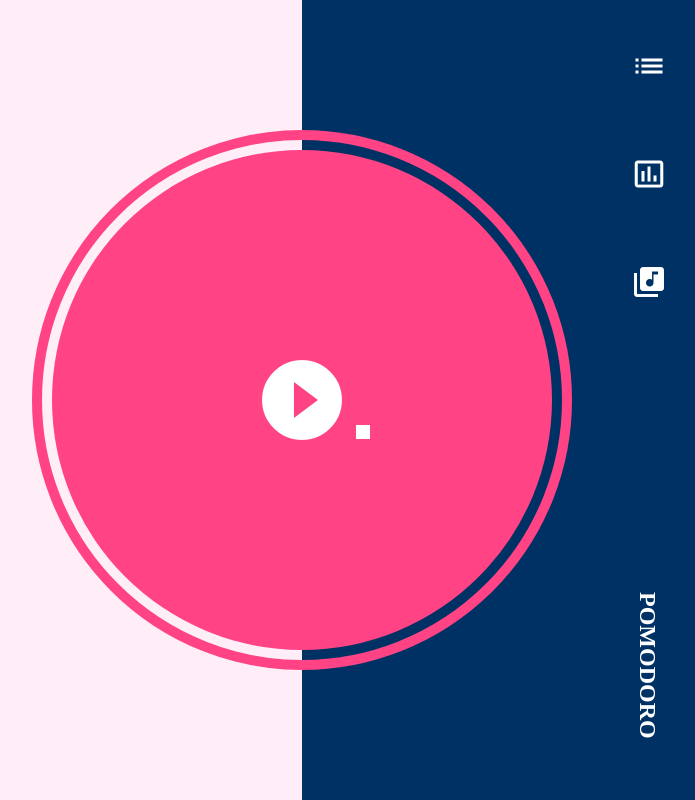
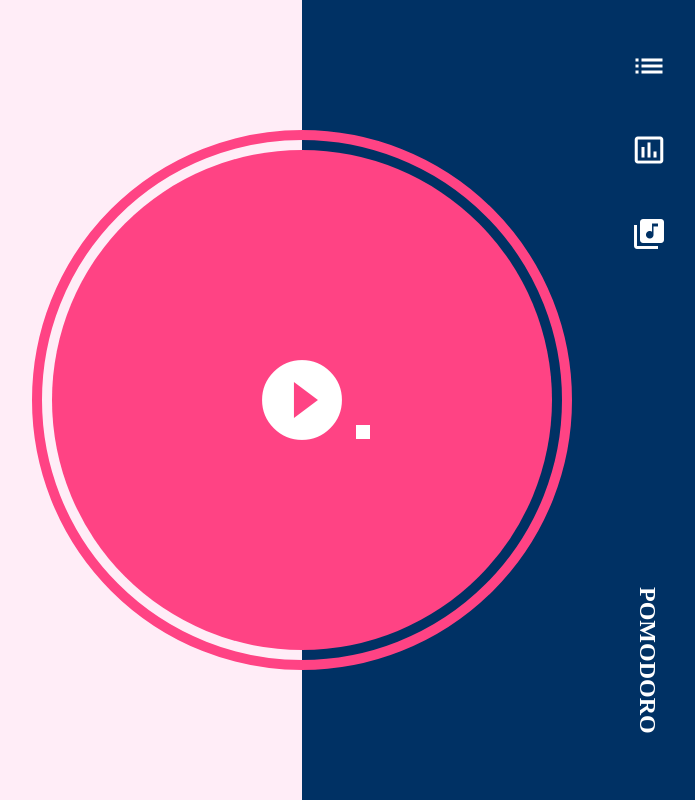
Before and after one commit to vicky2490/pomodoroTechnique, a React (Create React App) app: page / in a window 1280 px wide. Shown: the whole page, without its empty margins (528-1223 px from the left). Built offline with nearby package versions, Linux system fonts and the light colour scheme.

Commit message:
調整right content，不透過relative的方式

```diff
--- a/src/App.css
+++ b/src/App.css
@@ -2,11 +2,12 @@
   width: 1280px;
   height: auto;
   margin: 0 auto;
+  position: relative;
 }
 
 .flex {
   display: flex;
-  /* outline: 1px solid yellow; */
+  /* outline: 5px solid yellow; */
   align-items:center;
   justify-content:center;
 }
@@ -35,6 +36,11 @@
   width: 450px;
   height: 800px;
   background-color: #003164;
+  padding: 48px 85px 48px 0;
+  display: flex;
+  flex-direction: column;
+  align-items: flex-end;
+  /* outline: 2px solid green; */
 }
 
 .outside-circle {
@@ -75,19 +81,10 @@
 
 .menu-list {
   width: 36px;
-  height: 252px;
-  position: absolute;
-  right: 85px;
-  top: 48px;
+  height: 204px;
   display: flex;
   flex-direction: column;
   justify-content: space-between;
-}
-
-.menu-relative {
-  position: relative;
-  width: 450px;
-  height: 800px;
 }
 
 .menu-icon {
@@ -96,16 +93,15 @@
 }
 
 .slogan {
-  width: 165px;
+  width: 31px;
   height: 31px;
-  position: absolute;
-  right: 25px;
-  bottom: 110px;
   color: white;
   font-family: Futura;
   font-size: 24px;
   font-weight: bold;
   /* outline: 2px solid green; */
   transform:rotate(90deg);
-
+  display: flex;
+  transform-origin: 12px 12px;
+  margin-top: 335px;
 }
--- a/src/App.js
+++ b/src/App.js
@@ -11,9 +11,7 @@ function App() {
           <div className="outside-circle flex">
             <div className="middle-circle flex">
               <div className="play-arrow-relative">
-                {/* <div className="flex"> */}
                 <i className="material-icons play-arrow">play_circle_filled</i>
-                {/* </div> */}
                 <div className="little-circle"></div>
               </div>
             </div>
@@ -22,7 +20,6 @@ function App() {
       </div>
 
       <div className="right-content">
-        <div className="menu-relative">
         <div className="menu-list">
           <i className="material-icons menu-icon">list</i>
           <i className="material-icons menu-icon">insert_chart_outlined</i>
@@ -31,7 +28,6 @@ function App() {
         <div className="slogan">POMODORO</div>
       </div>
     </div>
-    </div>
   );
 }
 
```
Lines whose indentation alone changed are shown as unchanged.
